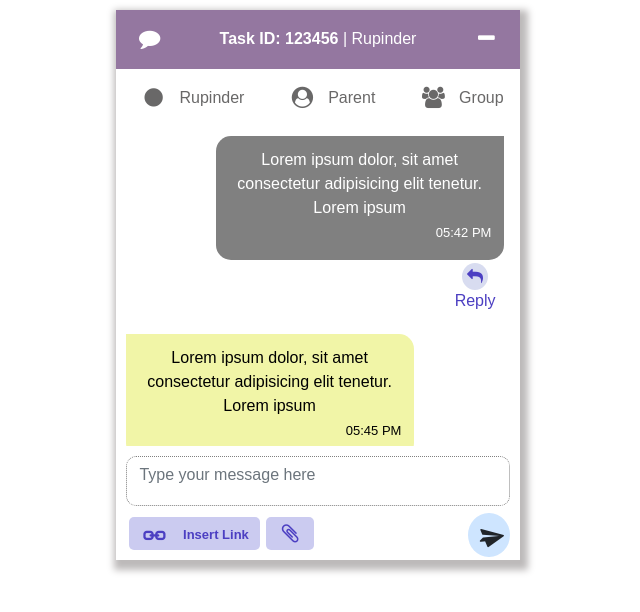
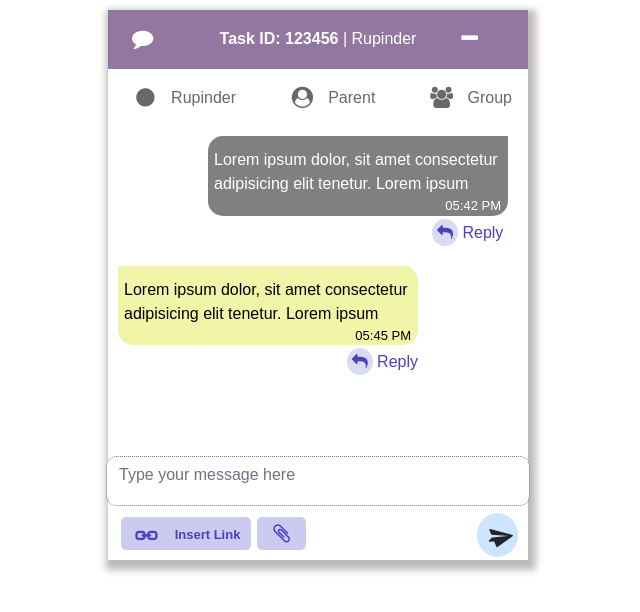
Before and after one commit to faizee-infobeans/demoChatUi, a React (Create React App) app: page / in a window 1280 px wide. Shown: the top 612 px of the page, without its empty margins (322-962 px from the left). Built offline with nearby package versions, Linux system fonts and the light colour scheme.

Commit message:
updated the css

```diff
--- a/src/App.css
+++ b/src/App.css
@@ -1,4 +1,4 @@
-.App {
+/* .App {
   text-align: center;
 }
 
@@ -35,4 +35,4 @@
   to {
     transform: rotate(360deg);
   }
-}
+} */
--- a/src/components/chatinput/Chatinput.css
+++ b/src/components/chatinput/Chatinput.css
@@ -8,7 +8,7 @@
   height: 50px;
   overflow: hidden;
   border: 1px dotted grey;
-  border-radius: 10px;
+  border-radius: 10px !important;
   resize: none;
 }
 
--- a/src/components/main/Main.css
+++ b/src/components/main/Main.css
@@ -1,5 +1,8 @@
 .main {
-  width: 32%;
   margin: 0 auto;
   box-shadow: 3px 5px 7px 5px #bdbaba;
 }
+.row>*{
+  padding-left: 0px !important;
+  padding-right: 0px !important;
+}
--- a/src/components/main/Main.jsx
+++ b/src/components/main/Main.jsx
@@ -7,11 +7,17 @@ import "./Main.css";
 
 const Main = () => {
   return (
-    <div class="main">
-      <Navbar />
-      <Tabs />
-      <ChatInput />
-      <Footer />
+    <div className="container-fluid">
+      <div className="row">
+        <div className="col"></div>
+        <div class="col main">
+          <Navbar />
+          <Tabs />
+          <ChatInput />
+          <Footer />
+        </div>
+        <div className="col"></div>
+      </div>
     </div>
   );
 };
--- a/src/components/message/Messages.jsx
+++ b/src/components/message/Messages.jsx
@@ -1,4 +1,4 @@
-import React from 'react';
+import React from "react";
 import "./messages.css";
 
 export const Sender = () => {
@@ -12,7 +12,12 @@ export const Sender = () => {
           <span class="time">05:42 PM</span>
         </p>
       </div>
-    <p class="reply"><span class="shareicon"><i class="fa fa-reply"></i></span> Reply</p>
+      <p class="reply1">
+        <span class="shareicon">
+          <i class="fa fa-reply"></i>
+        </span>{" "}
+        Reply
+      </p>
     </div>
   );
 };
@@ -30,7 +35,11 @@ export const Receiver = () => {
       </div>
       <div>
         <p class="reply">
-    <span class="shareicon"><i class="fa fa-reply"></i></span> Reply</p>
+          <span class="shareicon">
+            <i class="fa fa-reply"></i>
+          </span>{" "}
+          Reply
+        </p>
       </div>
     </div>
   );
--- a/src/components/message/messages.css
+++ b/src/components/message/messages.css
@@ -35,11 +35,17 @@
 
 .time {
   font-size: small;
-  margin-left: 13rem;
+  float: right;
 }
 
 .reply {
-  margin-left: 230px;
+  float: right;
+  padding: 5px 0px;
+  color: rgb(76, 63, 194);
+}
+
+.reply1 {
+  margin-left: 14rem;
   padding: 5px 0px;
   color: rgb(76, 63, 194);
 }
--- a/src/components/navbar/Navbar.css
+++ b/src/components/navbar/Navbar.css
@@ -1,4 +1,4 @@
 .navbar {
-    background-color: #9477a0;
-    color: white;
-  }
+  background-color: #9477a0;
+  color: white;
+}
```
Lines whose indentation alone changed are shown as unchanged.
